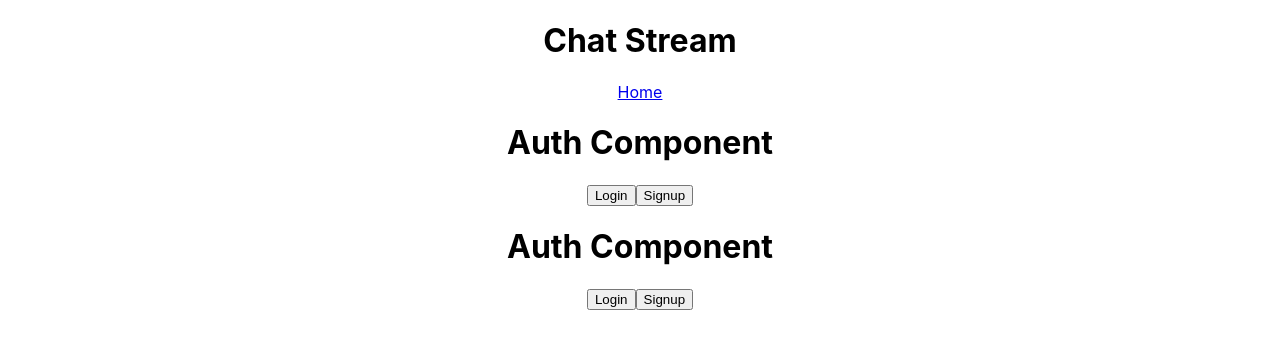
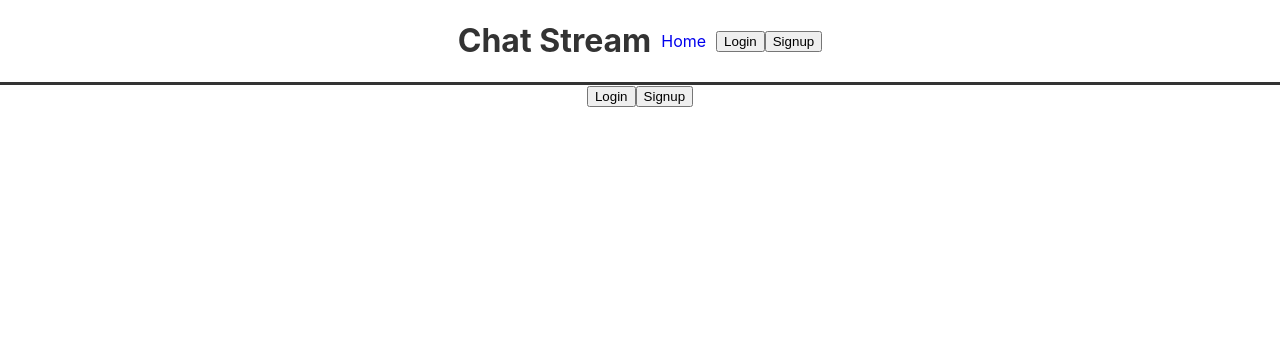
Before and after one commit to NeedsAUsername/express-react-mongo-template, a React (Create React App) app in the folder client/: page /account in a window 1280 px wide. Shown: the top 348 px of the page. Built offline with nearby package versions, Linux system fonts and the light colour scheme; no server answers.

Commit message:
basic styling for navbar

```diff
--- a/client/src/App.css
+++ b/client/src/App.css
@@ -1,3 +1,17 @@
 .app {
   text-align: center;
+  color: #333333;
 }
+
+.navbar {
+  display: flex;
+  flex-direction: row;
+  justify-content: center;
+  border-bottom: solid;
+  align-items: center;
+}
+
+.navlink {
+  margin: 10px;
+  text-decoration: none;
+}
--- a/client/src/auth/index.js
+++ b/client/src/auth/index.js
@@ -43,7 +43,6 @@ class Auth extends React.Component {
     //ToDo: Make button logout
     return (
       <div>
-        <h1>Auth Component</h1>
         {this.props.loggedIn ? <button>Logout</button> : this.renderButtons()}
       </div>
     )
--- a/client/src/components/navbar.js
+++ b/client/src/components/navbar.js
@@ -6,10 +6,10 @@ class Navbar extends React.Component {
 
   render () {
     return (
-      <div>
+      <div className="navbar">
         <h1>Chat Stream</h1>
-        <NavLink to="/" >Home</NavLink>
-        <Auth />
+        <NavLink className="navlink" to="/" >Home</NavLink>
+        <Auth className="navlink"/>
       </div>
     )
   }
```
